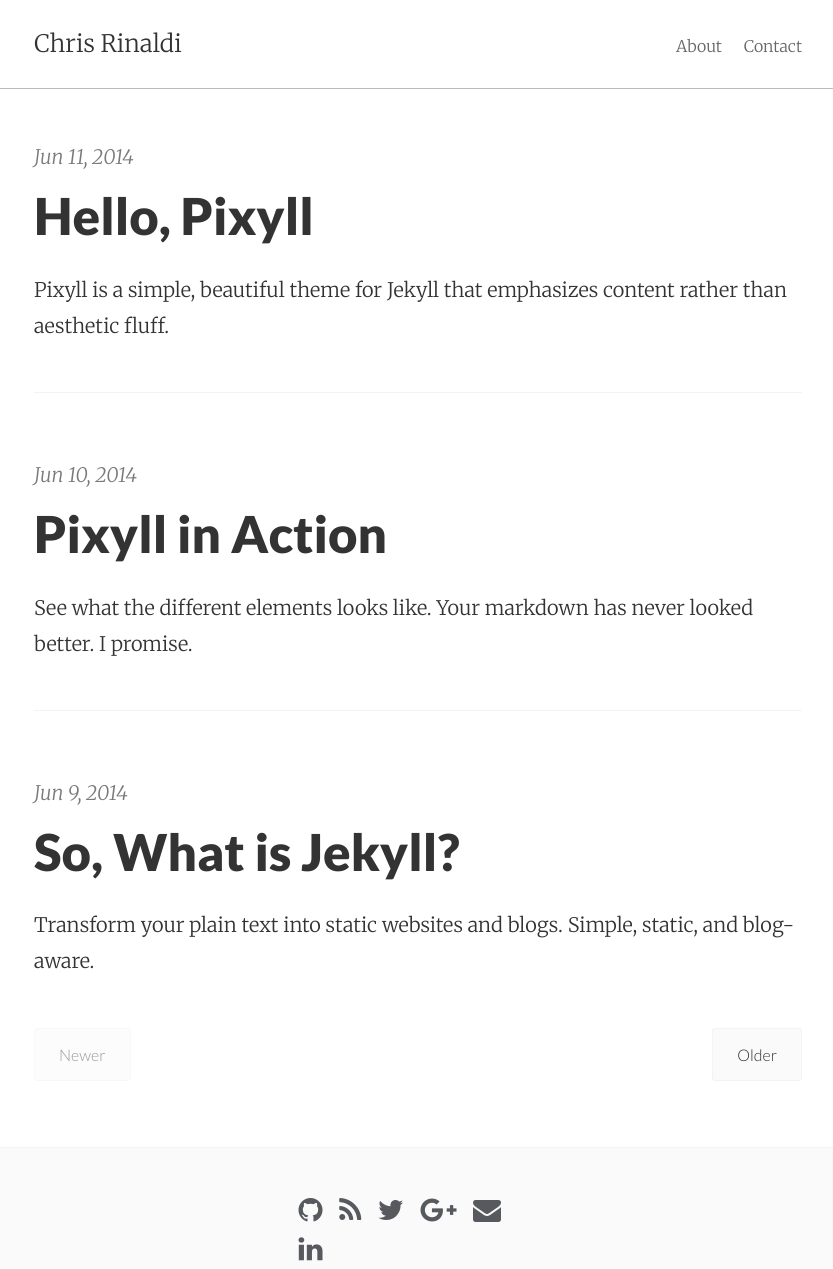
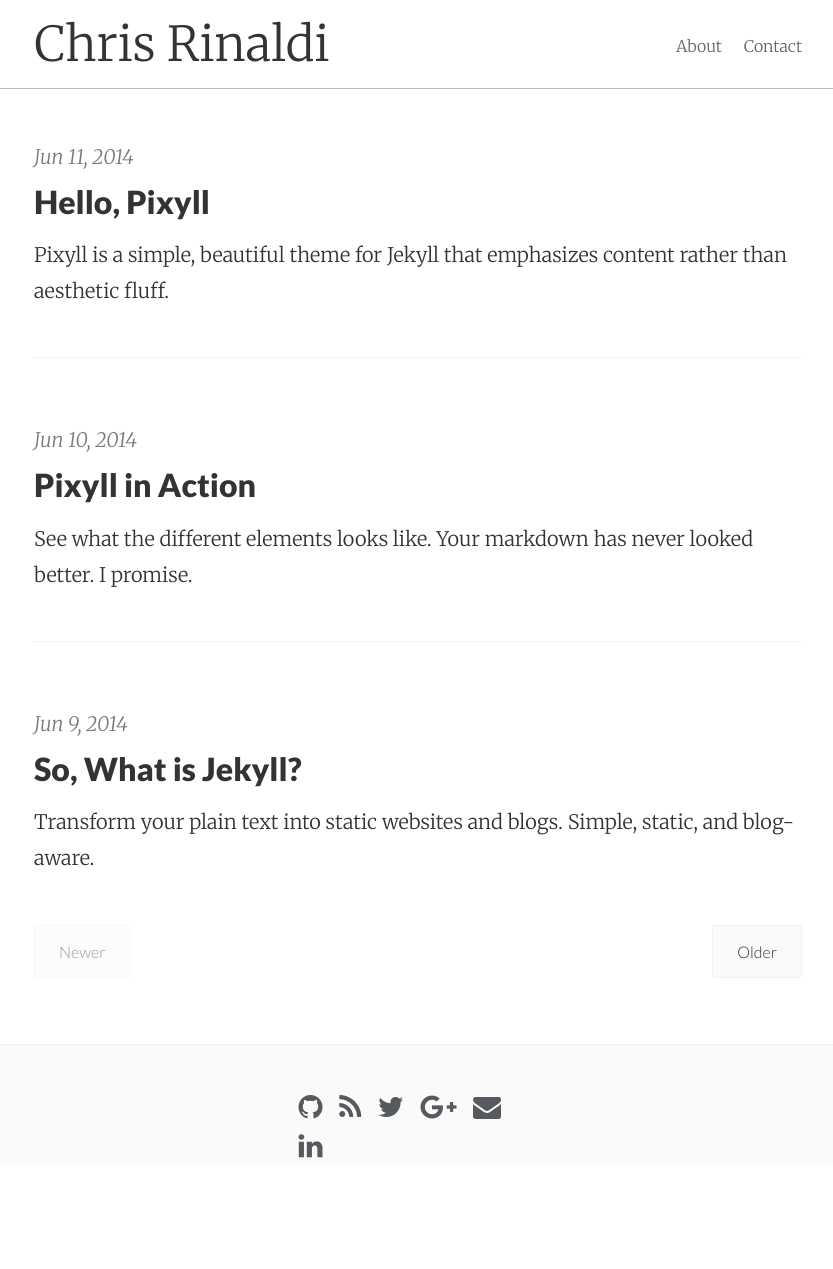
Before and after one commit to jrmatos/cgrinaldi.github.io, a Jekyll site: the page built from index.html, in a window 1280 px wide. Shown: the whole page, without its empty margins (222-1055 px from the left). Built offline with Jekyll 4.4.1, drawn with Linux system fonts in a browser that asks for light colours; nearby versions of some CDN libraries; the list of posts is cut into pages by our own code; after the commit the page ends 1165 px from its top, so only the background shows below that.

Commit message:
Change header font-sizes, including title size

```diff
--- a/_sass/_main.scss
+++ b/_sass/_main.scss
@@ -398,22 +398,22 @@ h1,
 @media screen and (min-width: 64em) {
   .h1,
   h1 {
-    font-size: 4.498rem;
+    font-size: 3rem;
   }
 
   .h2,
   h2 {
-    font-size: 3.18rem;
+    font-size: 2rem;
   }
 
   .h3,
   h3 {
-    font-size: 2.249rem;
+    font-size: 1.75rem;
   }
 
   .h4,
   h4 {
-    font-size: 1.591rem;
+    font-size: 1.25rem;
   }
 
   .posts .post-meta {
@@ -517,3 +517,7 @@ Copyright (c) 2014 Daniel Eden
   -webkit-animation-name: fadeInDown;
           animation-name: fadeInDown;
 }
+
+.site-title {
+  font-size: 3rem;
+}
```
